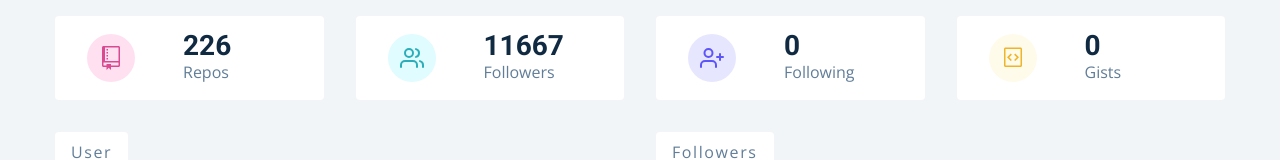
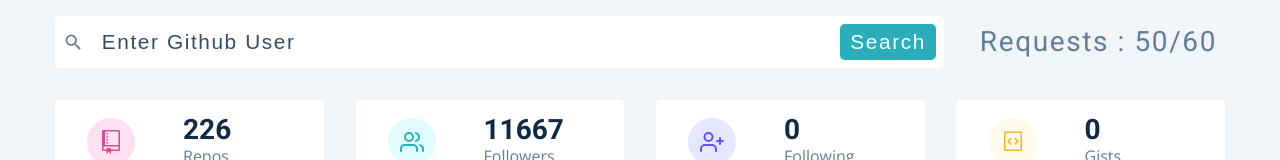
Before and after one commit to priyak1203/search-github-users, a React (Create React App) app: page / in a window 1280 px wide. Shown: the top 160 px of the page. Built offline with nearby package versions, Linux system fonts and the light colour scheme.

Commit message:
Basic Search Component Added

```diff
--- a/src/components/Search.js
+++ b/src/components/Search.js
@@ -1,7 +1,112 @@
-import React from 'react';
+import React, { useState } from 'react';
+import styled from 'styled-components';
+import { MdSearch } from 'react-icons/md';
 
 const Search = () => {
-  return <h2>Search Component</h2>;
+  const [user, setUser] = useState('');
+  const handleSubmit = (e) => {
+    e.preventDefault();
+    console.log(user);
+  };
+
+  return (
+    <section className="section">
+      <Wrapper className="section-center">
+        <form onSubmit={handleSubmit}>
+          <div className="form-control">
+            <MdSearch />
+            <input
+              type="text"
+              placeholder="enter github user"
+              value={user}
+              onChange={(e) => setUser(e.target.value)}
+            />
+            <button type="submit">Search</button>
+          </div>
+        </form>
+        <h3>requests : 50/60</h3>
+      </Wrapper>
+    </section>
+  );
 };
 
+const Wrapper = styled.div`
+  // background-color: peachpuff;
+  position: relative;
+  display: grid;
+  gap: 1rem 1.75rem;
+
+  @media (min-width: 768px) {
+    grid-template-columns: 1fr max-content;
+    align-items: center;
+    h3 {
+      padding: 0 0.5rem;
+    }
+  }
+
+  .form-control {
+    background: var(--clr-white);
+    display: grid;
+    align-items: center;
+    grid-template-columns: auto 1fr auto;
+    column-gap: 0.5rem;
+    border-radius: 5px;
+    padding: 0.5rem;
+
+    input {
+      border-color: transparent;
+      outline-color: var(--clr-grey-10);
+      letter-spacing: var(--spacing);
+      color: var(--clr-grey-3);
+      padding: 0.25rem 0.5rem;
+    }
+    input::placeholder {
+      color: var(--clr-grey-3);
+      text-transform: capitalize;
+      letter-spacing: var(--spacing);
+    }
+
+    button {
+      border-radius: 5px;
+      border-color: transparent;
+      padding: 0.25rem 0.5rem;
+      text-transform: capitalize;
+      letter-spacing: var(--spacing);
+      background: var(--clr-primary-5);
+      color: var(--clr-white);
+      transition: var(--transition);
+      cursor: pointer;
+
+      &:hover {
+        background: var(--clr-primary-8);
+        color: var(--clr-primary-1);
+      }
+    }
+
+    svg {
+      color: var(--clr-grey-5);
+    }
+
+    input,
+    button,
+    svg {
+      font-size: 1.3rem;
+    }
+
+    @media (max-width: 800px) {
+      input,
+      button,
+      svg {
+        font-size: 0.85rem;
+      }
+    }
+  }
+
+  h3 {
+    margin-bottom: 0;
+    color: var(--clr-grey-5);
+    font-weight: 400;
+  }
+`;
+
 export default Search;
--- a/src/pages/Dashboard.js
+++ b/src/pages/Dashboard.js
@@ -4,8 +4,8 @@
 const Dashboard = () => {
   return (
     <main>
-      {/* <Navbar />
-      <Search /> */}
+      {/* <Navbar /> */}
+      <Search />
       <Info />
       <User />
       <Repos />
```
